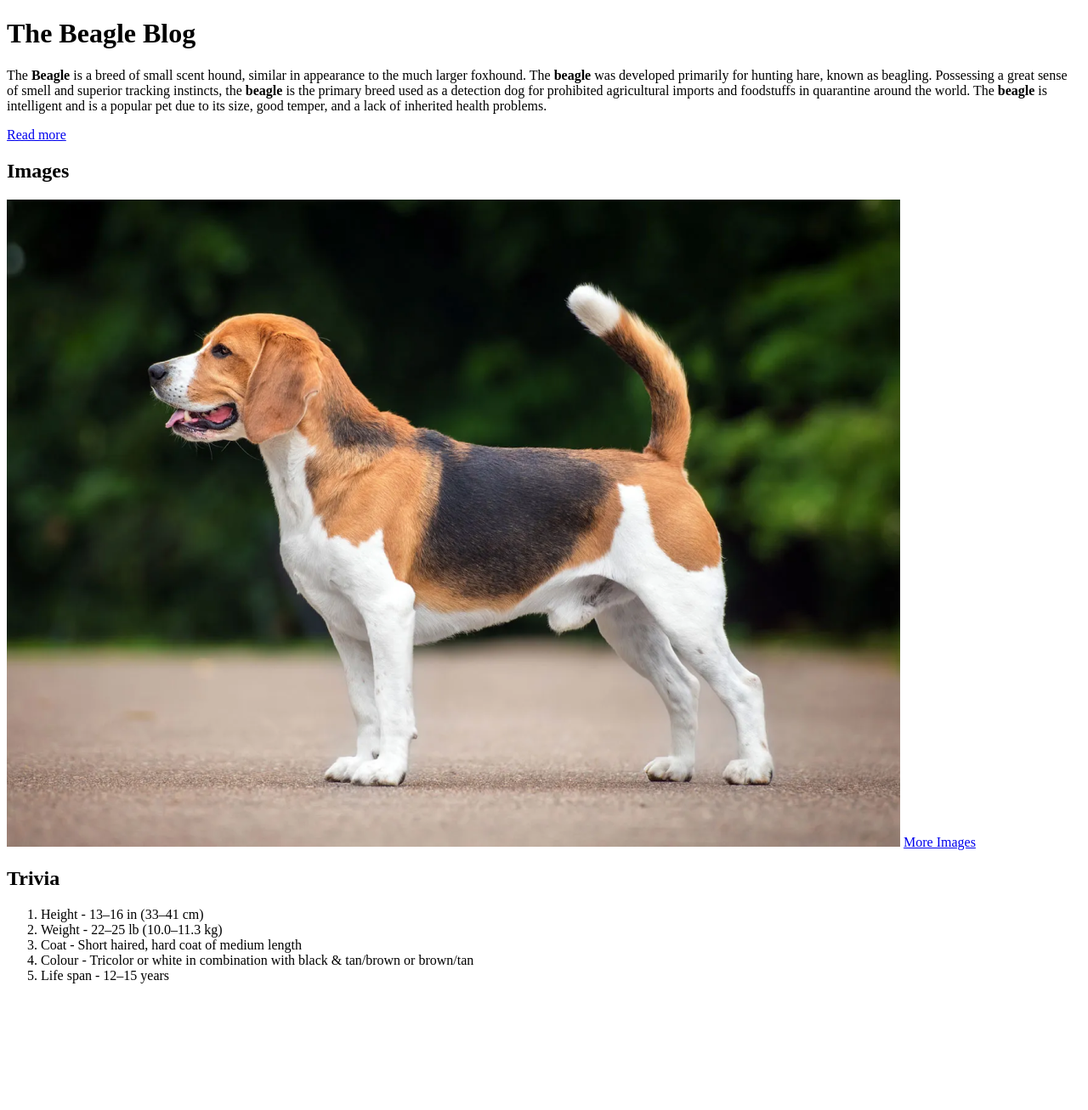
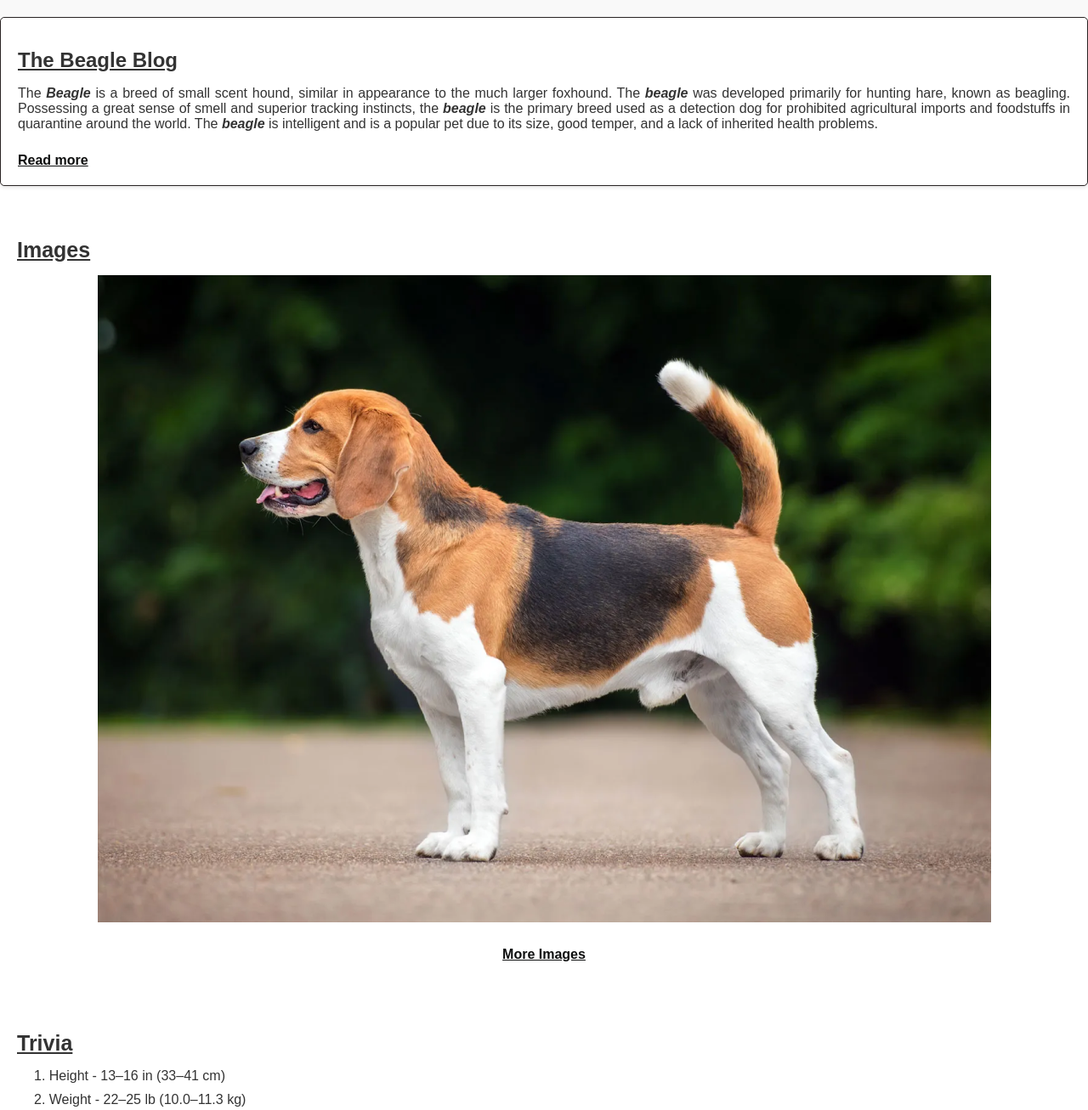
Before and after one commit to Ss09shubh/Beagle, a plain HTML site: page index.html in a window 1280 px wide. Shown: the top 1307 px of the page at 85% size. Before the commit the page ends 1174 px from the top, so only its background shows below. Drawn offline with Linux system fonts and the light colour scheme.

Commit message:
small correction

```diff
--- a/index.html
+++ b/index.html
@@ -1,26 +1,41 @@
 <!DOCTYPE html>
 <html lang="en">
+
 <head>
     <meta charset="UTF-8">
     <meta name="viewport" content="width=device-width, initial-scale=1.0">
     <title>The Beagle Blog</title>
     <link rel="icon" href="/path/to/favicon.ico">
-    <link rel="stylesheet" href="styles.css">
+    <link rel="stylesheet" href="style.css">
 </head>
+
 <body>
+    <div class="main">
         <!-- Top Section -->
         <div class="top-section">
-        <h1>The Beagle Blog</h1>
-        <p>The <strong>Beagle</strong> is a breed of small scent hound, similar in appearance to the much larger foxhound. The <strong>beagle</strong> was developed primarily for hunting hare, known as beagling. Possessing a great sense of smell and superior tracking instincts, the <strong>beagle</strong> is the primary breed used as a detection dog for prohibited agricultural imports and foodstuffs in quarantine around the world. The <strong>beagle</strong> is intelligent and is a popular pet due to its size, good temper, and a lack of inherited health problems.</p>
+            <h1 style="text-decoration: underline;">The Beagle Blog</h1>
+            <p>
+                The <b><i>Beagle</i></b> is a breed of small scent hound, similar in appearance to the much larger
+                foxhound.
+                The <b><i>beagle</i></b> was developed primarily for hunting hare, known as beagling.
+                Possessing a great sense of smell and superior tracking instincts, the <b><i>beagle</i></b> is the
+                primary
+                breed used as a detection dog for prohibited agricultural imports and foodstuffs in quarantine around
+                the
+                world.
+                The <b><i>beagle</i></b> is intelligent and is a popular pet due to its size, good temper, and a lack of
+                inherited health problems.
+            </p>
             <a href="https://en.wikipedia.org/wiki/Beagle" target="_blank">Read more</a>
         </div>
 
         <!-- Image Section -->
         <div class="image-section">
             <h2>Images</h2>
-        <img src="./Image/dog 1.png" alt="A Beagle Dog">
+            <img src="./Image/dog 1.png" alt="A Beagle Dog"><br>
             <a href="https://www.google.com/search?q=beagle+dog&source=lnms&tbm=isch" target="_blank">More Images</a>
         </div>
+
 
         <!-- Trivia Section -->
         <div class="trivia-section">
@@ -33,5 +48,8 @@
                 <li>Life span - 12–15 years</li>
             </ol>
         </div>
+    </div>
+
 </body>
+
 </html>
--- a/style.css
+++ b/style.css
@@ -5,16 +5,20 @@ body {
     padding: 0;
     background-color: #f9f9f9;
     color: #333;
-    line-height: 1.6;
+    /* line-height: 1.6; */
+}
+
+.main{
+    background-color: #fff;
 }
 
 /* Top Section */
 .top-section {
     background-color: #fff;
-    border: 1px solid #ddd;
+    border: 1px solid #292424;
     margin: 20px auto;
     padding: 20px;
-    max-width: 800px;
+    max-width: 100%;
     box-shadow: 0 2px 4px rgba(0, 0, 0, 0.1);
     border-radius: 5px;
 }
@@ -33,67 +37,68 @@ body {
 
 .top-section a {
     display: inline-block;
-    text-decoration: none;
-    color: #007bff;
+    text-decoration: underline;
+    color: #0e0f0f;
     font-weight: bold;
     margin-top: 10px;
 }
 
 .top-section a:hover {
     text-decoration: underline;
+    color: #007bff;
 }
 
 /* Image Section */
 .image-section {
     background-color: #fff;
-    border: 1px solid #ddd;
     margin: 20px auto;
     padding: 20px;
     max-width: 100%;
-    box-shadow: 0 2px 4px rgba(0, 0, 0, 0.1);
-    border-radius: 5px;
     text-align: center;
-    box-sizing: border-box;
 }
 
 .image-section h2 {
-    font-size: 20px;
+    font-size: 25px;
     font-weight: bold;
     margin-bottom: 15px;
+    text-align: left;
+    text-decoration: underline;
 }
 
 .image-section img {
     max-width: 100%;
     height: auto;
-    border-radius: 8px;
     margin-bottom: 15px;
+    justify-items: flex-start;
 }
 
 .image-section a {
-    text-decoration: none;
-    color: #007bff;
+    display: inline-block;
+    text-decoration: underline;
+    color: #0e0f0f;
     font-weight: bold;
+    margin-top: 10px;
+
 }
 
 .image-section a:hover {
     text-decoration: underline;
+    color: #007bff;
 }
 
 /* Trivia Section */
 .trivia-section {
     background-color: #fff;
-    border: 1px solid #ddd;
     margin: 20px auto;
     padding: 20px;
-    max-width: 800px;
-    box-shadow: 0 2px 4px rgba(0, 0, 0, 0.1);
-    border-radius: 5px;
+    max-width: 100%;
 }
 
 .trivia-section h2 {
-    font-size: 20px;
+    font-size: 25px;
     font-weight: bold;
     margin-bottom: 15px;
+    text-decoration: underline;
 }
 
 .trivia-section ol {
@@ -108,16 +113,22 @@ body {
 
 /* Responsive Styles */
 @media (max-width: 768px) {
-    .top-section, .image-section, .trivia-section {
+
+    .top-section,
+    .image-section,
+    .trivia-section {
         margin: 10px;
         padding: 15px;
     }
 
-    .top-section h1, .image-section h2, .trivia-section h2 {
+    .top-section h1,
+    .image-section h2,
+    .trivia-section h2 {
         font-size: 18px;
     }
 
-    .top-section p, .trivia-section li {
+    .top-section p,
+    .trivia-section li {
         font-size: 14px;
     }
 }
```
Lines whose indentation alone changed are shown as unchanged.
